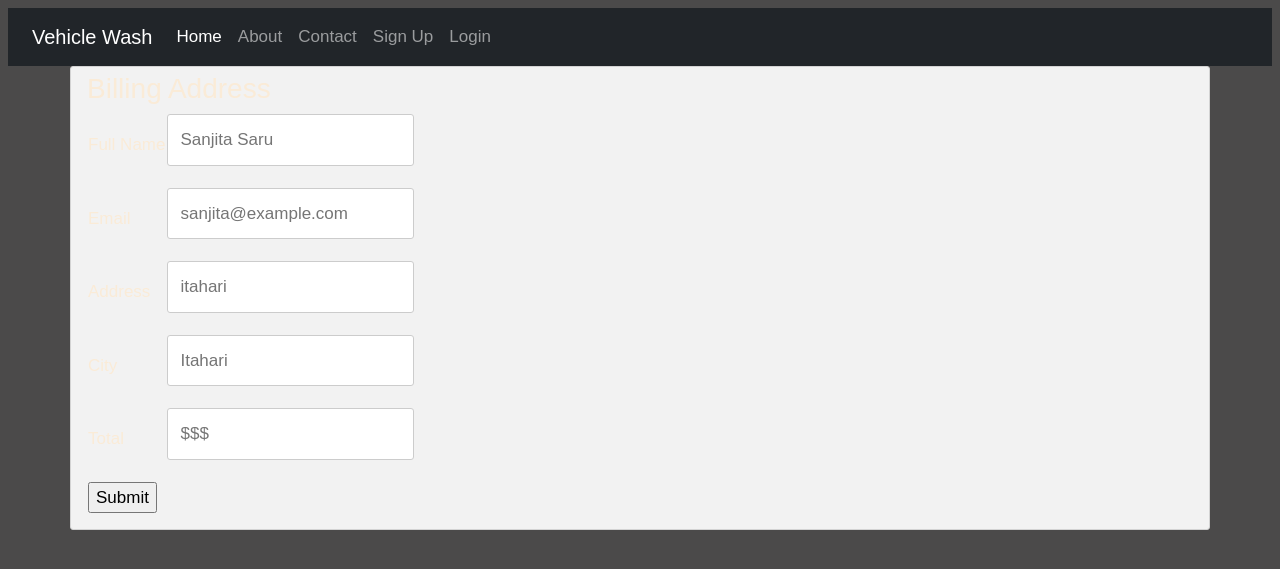
After one commit to buddhalama1997/Vechilewash, a Django app: page /vehicle/billing/ in a window 1280 px wide. The commit adds this page. Shown: the top 569 px of the page. Run offline with Django 4.2, Linux system fonts and the light colour scheme; some libraries are stand-ins or nearby versions.

Commit message:
Admin fixed and billing added

```diff
--- a/home/static/blog/css/style.css
+++ b/home/static/blog/css/style.css
@@ -10,3 +10,108 @@ body{
 form-control{
     color: rgb(177, 168, 168);
 }
+
+
+body {
+    font-family: Arial;
+    font-size: 17px;
+    padding: 8px;
+  }
+
+  * {
+    box-sizing: border-box;
+  }
+
+  .row {
+    display: -ms-flexbox; /* IE10 */
+    display: flex;
+    -ms-flex-wrap: wrap; /* IE10 */
+    flex-wrap: wrap;
+    margin: 0 -16px;
+  }
+
+  .col-25 {
+    -ms-flex: 25%; /* IE10 */
+    flex: 25%;
+  }
+
+  .col-50 {
+    -ms-flex: 50%; /* IE10 */
+    flex: 50%;
+  }
+
+  .col-75 {
+    -ms-flex: 75%; /* IE10 */
+    flex: 75%;
+  }
+
+  .col-25,
+  .col-50,
+  .col-75 {
+    padding: 0 16px;
+  }
+
+  .container {
+    background-color: #f2f2f2;
+    padding: 5px 20px 15px 20px;
+    border: 1px solid lightgrey;
+    border-radius: 3px;
+  }
+
+  input[type=text] {
+    width: 100%;
+    margin-bottom: 20px;
+    padding: 12px;
+    border: 1px solid #ccc;
+    border-radius: 3px;
+  }
+
+  label {
+    margin-bottom: 10px;
+    display: block;
+  }
+
+  .icon-container {
+    margin-bottom: 20px;
+    padding: 7px 0;
+    font-size: 24px;
+  }
+
+  .btn {
+    background-color: #04AA6D;
+    color: white;
+    padding: 12px;
+    margin: 10px 0;
+    border: none;
+    width: 100%;
+    border-radius: 3px;
+    cursor: pointer;
+    font-size: 17px;
+  }
+
+  .btn:hover {
+    background-color: #45a049;
+  }
+
+  a {
+    color: #2196F3;
+  }
+
+  hr {
+    border: 1px solid lightgrey;
+  }
+
+  span.price {
+    float: right;
+    color: grey;
+  }
+
+  /* Responsive layout - when the screen is less than 800px wide, make the two columns stack on top of each other instead of next to each other (also change the direction - make the "cart" column go on top) */
+  @media (max-width: 800px) {
+    .row {
+      flex-direction: column-reverse;
+    }
+    .col-25 {
+      margin-bottom: 20px;
+    }
+  }
--- /dev/null
+++ b/home/templates/vehicle/billing.html
@@ -0,0 +1,46 @@
+{% extends 'vehicle/base.html' %}
+
+{% block content %}
+<form action="/action_page.php">
+
+    <div class="row">
+      <div class="col-50">
+        <h3>Billing Address</h3>
+
+        <table>
+            <tr>
+                <td>
+                    <label for="fname"><i class="fa fa-user"></i> Full Name</label>
+                </td>
+                <td>
+                    <input type="text" id="fname" name="firstname" placeholder="Sanjita Saru">
+                </td>
+            </tr>
+            <tr>
+                <td>
+                    <label for="email"><i class="fa fa-envelope"></i> Email</label>
+                </td>
+                <td>
+                    <input type="text" id="email" name="email" placeholder="sanjita@example.com">
+                </td>
+            </tr>
+            <tr>
+                <td><label for="adr"><i class="fa fa-address-card-o"></i> Address</label></td>
+                <td><input type="text" id="adr" name="address" placeholder="itahari"></td>
+            </tr>
+            <tr>
+                <td><label for="city"><i class="fa fa-institution"></i> City</label></td>
+                <td><input type="text" id="city" name="city" placeholder="Itahari"></td>
+            </tr>
+            <tr>
+                <td><label for="total"><i class="fa fa-institution"></i>Total</label></td>
+                <td><input type="text" id="total" name="total" placeholder="$$$"></td>
+            </tr>
+            <tr>
+                <td colspan="2"><input type="button" value="Submit"></td>
+            </tr>
+        </table>
+      </div>
+    </div>
+</form>
+{% endblock content %}
--- a/home/templates/vehicle/home.html
+++ b/home/templates/vehicle/home.html
@@ -5,8 +5,7 @@
 
 <div class="col-sm-10">
     <h3 class="text-white text-center my-5">Pathari Car Wash and Repairing Centre</h3>
-    <p class="text-justify">The Pathari Car Wash and Repairing Center assists with repair and maintenance and washing. It had been employed in this field for at least three years. It operates in an atmosphere of determination and innovation. With our locations, Pathari Car Wash and Repairing Centre wants to make cleaning and maintaining your vehicle easy and economical.
-        </p>
+    <p class="text-justify">The Pathari Car Wash and Repairing Center assists with repair and maintenance and washing. It had been employed in this field for at least three years. It operates in an atmosphere of determination and innovation. With our locations, Pathari Car Wash and Repairing Centre wants to make cleaning and maintaining your vehicle easy and economical.</p>
 
 </div>
 
--- a/home/templates/vehicle/navbar.html
+++ b/home/templates/vehicle/navbar.html
@@ -16,6 +16,11 @@
             <a class="nav-link" href="{% url 'contact' %}">Contact</a>
           </li>
           {% if request.user.is_authenticated %}
+          {% if user is not admin %}
+          <li class="nav-item">
+            <a class="nav-link" href="{% url 'billing' %}">Billing</a>
+          </li>
+          {% endif %}
           <li class="nav-item">
             <a class="nav-link" href="{% url 'dashboard' %}">Dashboard</a>
           </li>
@@ -31,6 +36,7 @@
             <a class="nav-link" href="{% url 'login' %}">Login</a>
           </li>
           {% endif %}
+
         </ul>
       </div>
     </div>
--- a/home/urls.py
+++ b/home/urls.py
@@ -10,6 +10,7 @@ urlpatterns =[
    path('login/',views.user_login, name= 'login') ,
    path('logout/',views.user_logout, name= 'logout'),
    path('addpost/',views.add_booking, name= 'addpost'),
+   path('billing/',views.billing, name= 'billing'),
    path('updatepost/<int:id>/',views.update_booking, name= 'updatepost'),
    path('delete/<int:id>/',views.delete_booking, name= 'deletepost'),
 ]
--- a/home/views.py
+++ b/home/views.py
@@ -21,12 +21,16 @@ def about(request):
 #contact
 def contact(request):
     return render(request,'vehicle/contact.html')
+#billing
+def billing(request):
+    return render(request,'vehicle/billing.html')
 
 # dashboard
 def dashboard(request):
     if request.user.is_authenticated:
         posts = ServiceBook.objects.all()
         user = request.user
+
         full_name = user.get_full_name()
         gps = user.groups.all()
         return render(request,'vehicle/dashboard.html',{'posts':posts,'fname':full_name, 'groups':gps})
```
Also changed, not shown: db.sqlite3.
